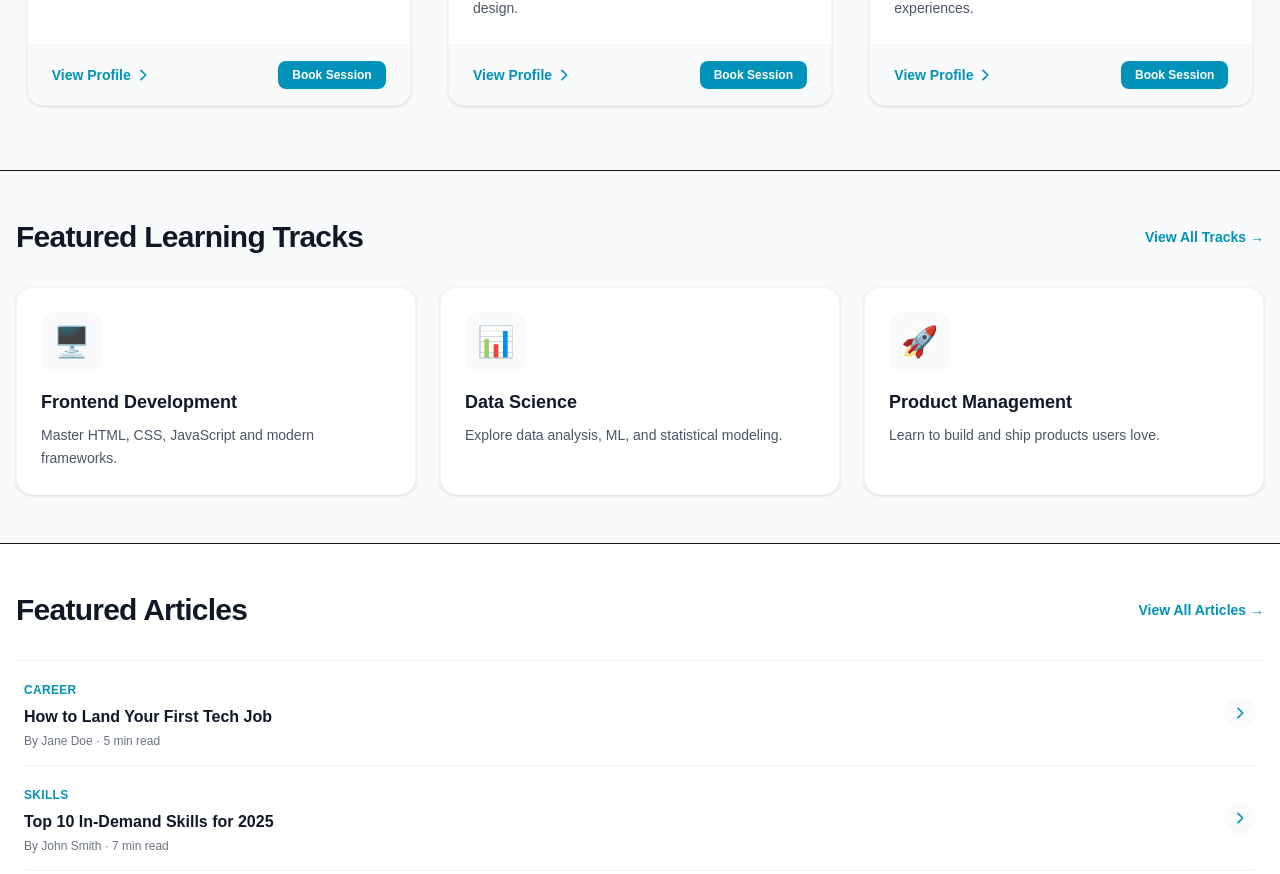
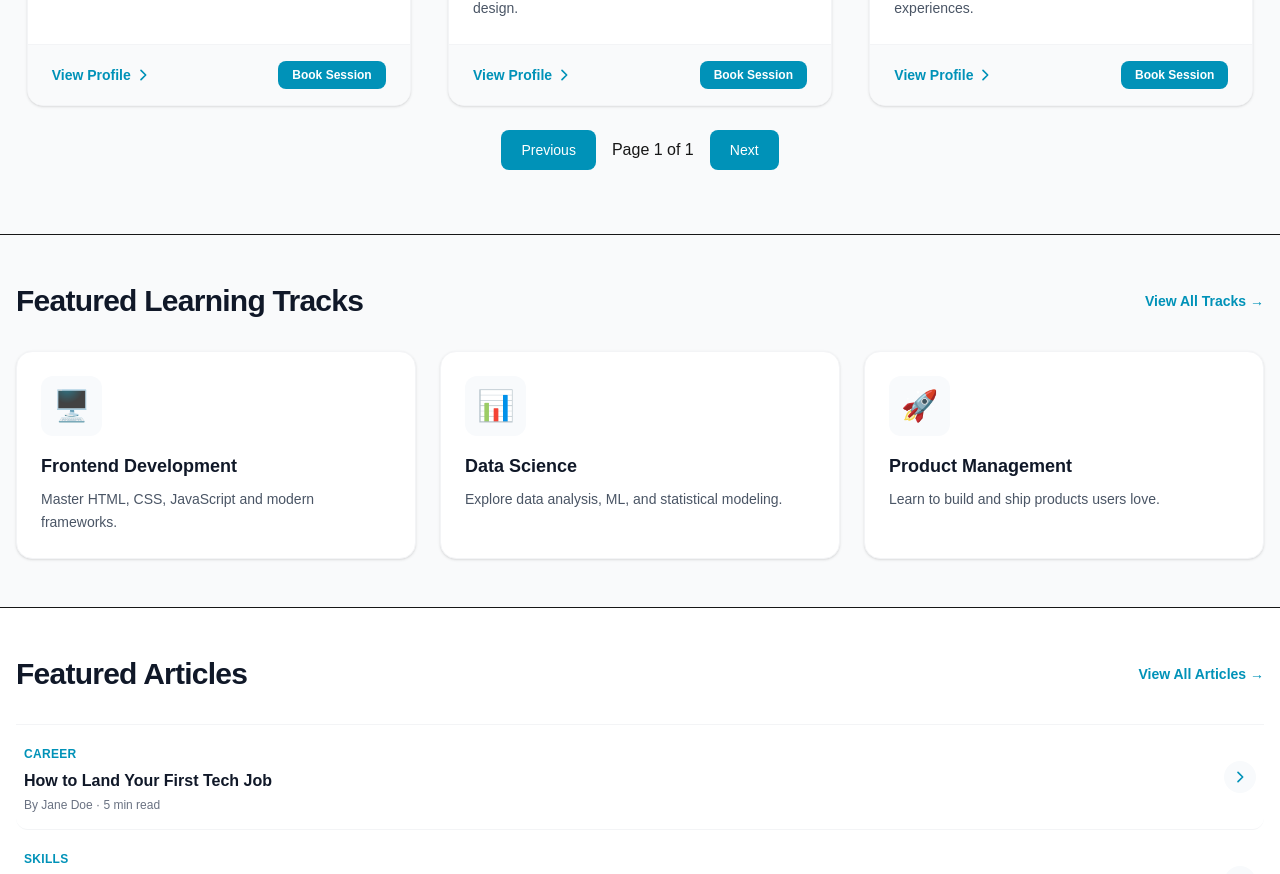
Before and after one commit to MentoNest/skillsync_frontend, a Next.js app: page / in a window 1280 px wide. Shown: the part 1591-2465 px from the top of the page. Built offline with nearby package versions, Linux system fonts and the light colour scheme.

Commit message:
feat: add pagination to mentors grid on public page

```diff
--- a/app/(public)/page.tsx
+++ b/app/(public)/page.tsx
@@ -1,4 +1,5 @@
 import { Button } from "@/components/ui/button";
+import { useState } from "react";
 import MentorCard from "@/components/MentorCard";
 import FeaturedLearningTracks from "@/components/FeaturedLearningTracks";
 import FeaturedArticles from "@/components/FeaturedArticles";
@@ -27,7 +28,13 @@ export default function Home() {
       description: "Passionate about creating beautiful and intuitive user experiences.",
       avatarUrl: "/avatars/jane.jpg",
     },
+    // Add more mentor objects as needed
   ];
+
+  const pageSize = 6;
+  const [page, setPage] = useState(1);
+  const totalPages = Math.ceil(mentors.length / pageSize);
+  const displayedMentors = mentors.slice((page - 1) * pageSize, page * pageSize);
 
   return (
     <>
@@ -113,9 +120,25 @@ export default function Home() {
             </p>
           </div>
           <div className="grid grid-cols-1 sm:grid-cols-2 lg:grid-cols-3 gap-6 lg:gap-8">
-            {mentors.map((mentor) => (
+            {displayedMentors.map((mentor) => (
               <MentorCard key={mentor.name} {...mentor} />
             ))}
+          </div>
+          {/* Pagination Controls */}
+          <div className="flex justify-center mt-6 space-x-2">
+            <Button
+              disabled={page <= 1}
+              onClick={() => setPage(page - 1)}
+            >
+              Previous
+            </Button>
+            <span className="self-center px-2">Page {page} of {totalPages}</span>
+            <Button
+              disabled={page >= totalPages}
+              onClick={() => setPage(page + 1)}
+            >
+              Next
+            </Button>
           </div>
         </div>
       </section>
```
